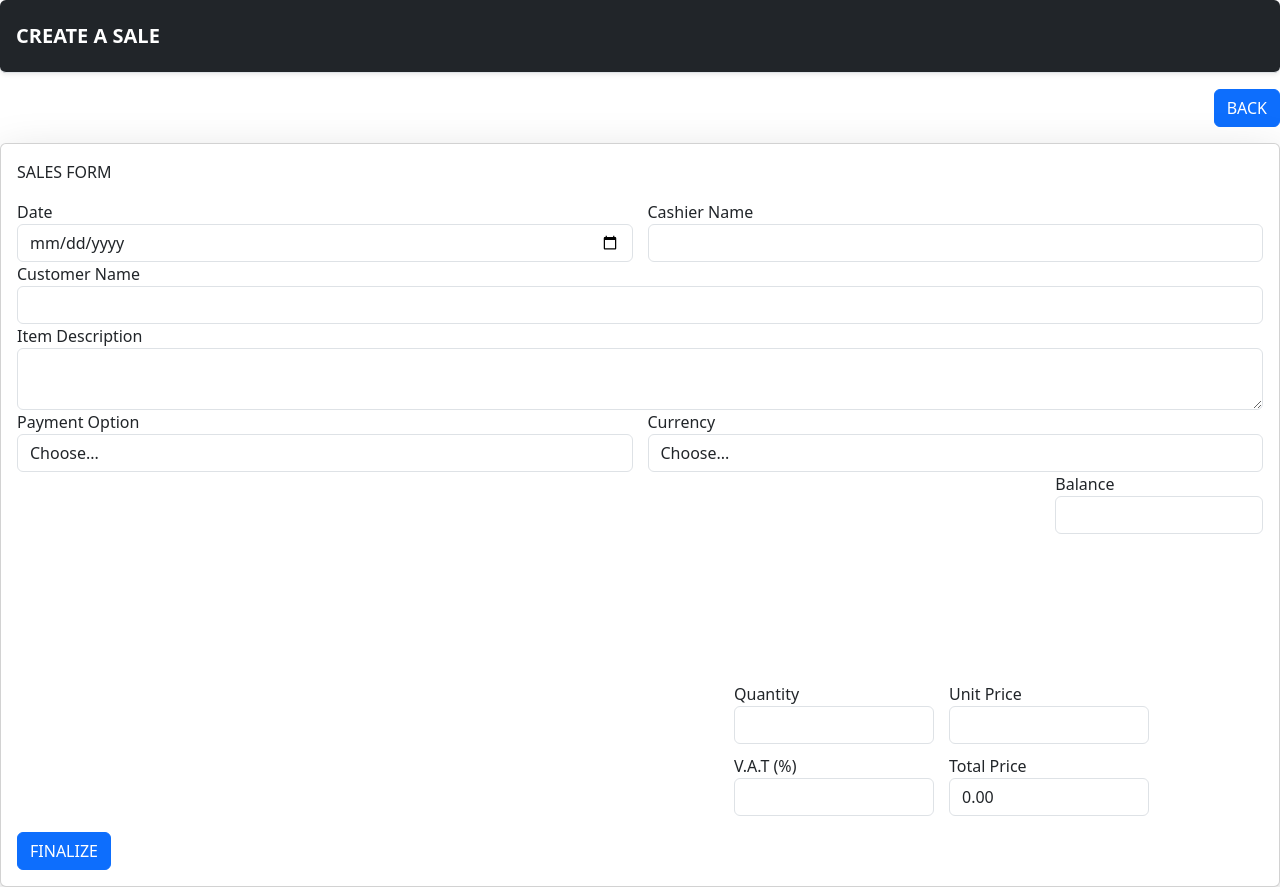
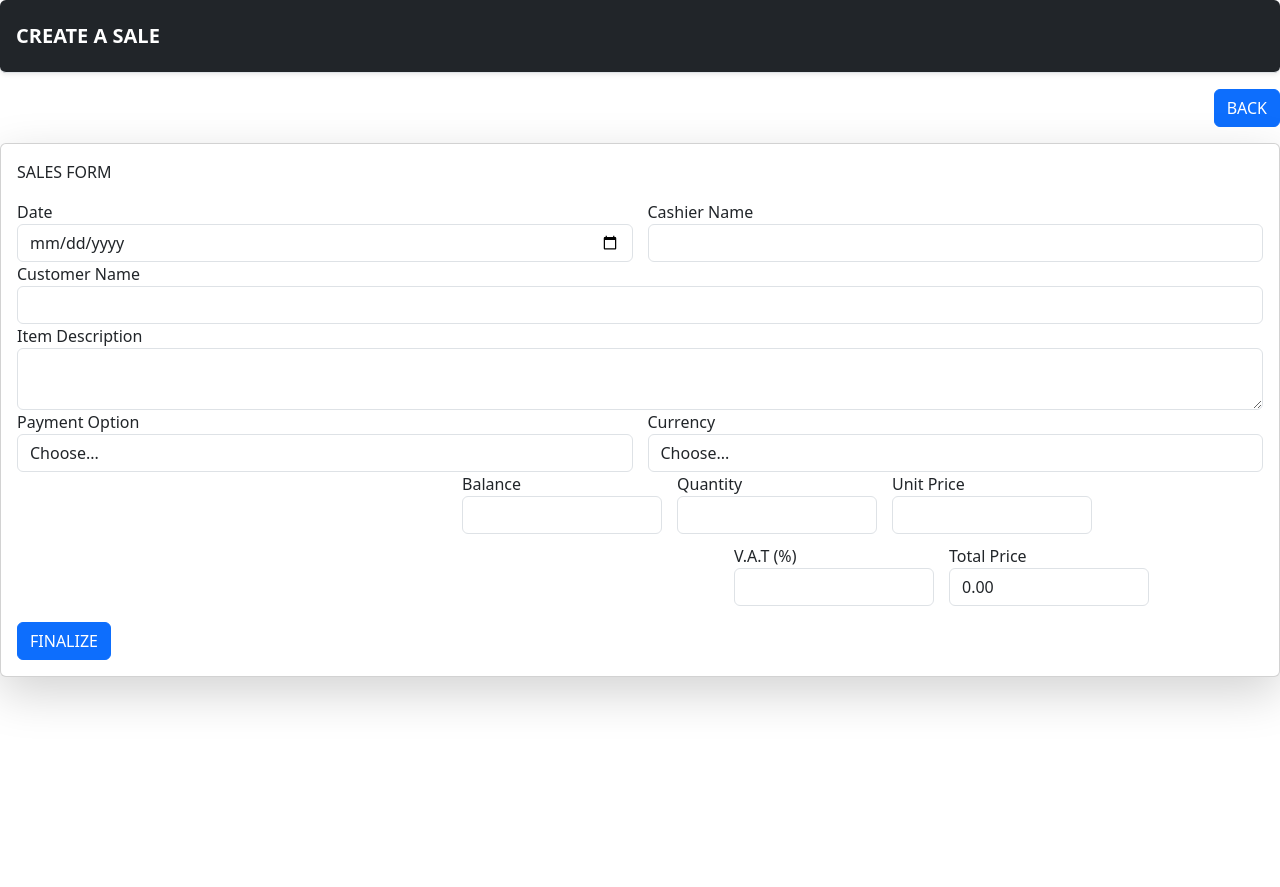
Before and after one commit to tynoerm/ACCOUNTING_SYSTEM, a React (Create React App) app in the folder frontend/: page /Sales in a window 1280 px wide. After the commit the page ends 800 px from the top, so only its background shows below. Built offline with nearby package versions, Linux system fonts and the light colour scheme.

Commit message:
Add files via upload

```diff
--- a/frontend/src/SalesModule/Sales.js
+++ b/frontend/src/SalesModule/Sales.js
@@ -176,7 +176,10 @@ const Sales = () => {
                                 gap: "10px",
                             }}
                         >
-                             <div className="form-group col-md-2" style={{ flexBasis: "200px" }}>
+
+
+                            <div style={{ display: "flex", gap: "15px" }}>
+                            <div className="form-group col-md-2" style={{ flexBasis: "200px" }}>
                                     <label htmlFor="unitPrice">Balance</label>
                                     <input
                                         type="text"
@@ -186,8 +189,6 @@ const Sales = () => {
                                         onChange={(e) => setBalance(e.target.value)}
                                     />
                                 </div>
-
-                            <div style={{ display: "flex", gap: "15px" }}>
                                 <div className="form-group col-md-2" style={{ flexBasis: "200px" }}>
                                     <label htmlFor="quantity">Quantity</label>
                                     <input
```
